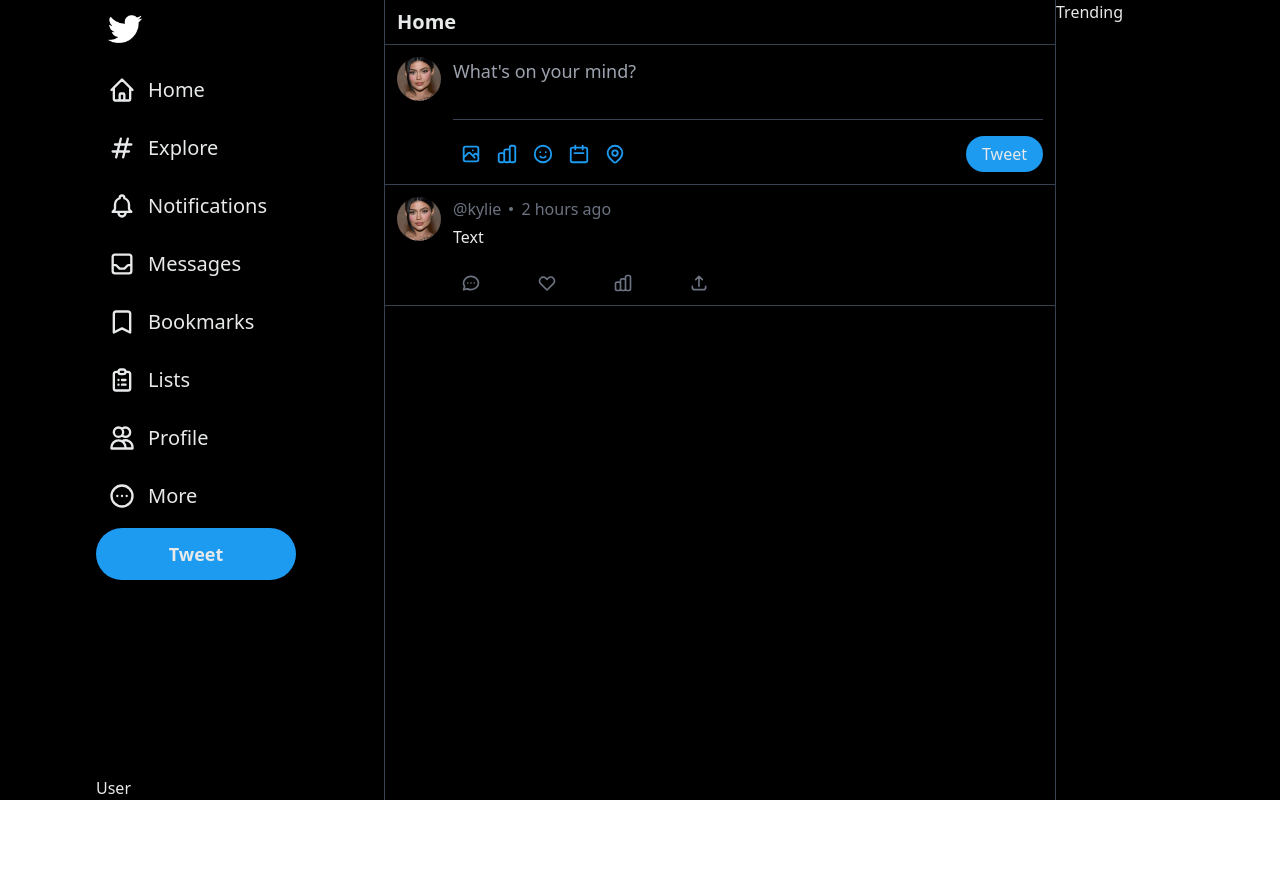
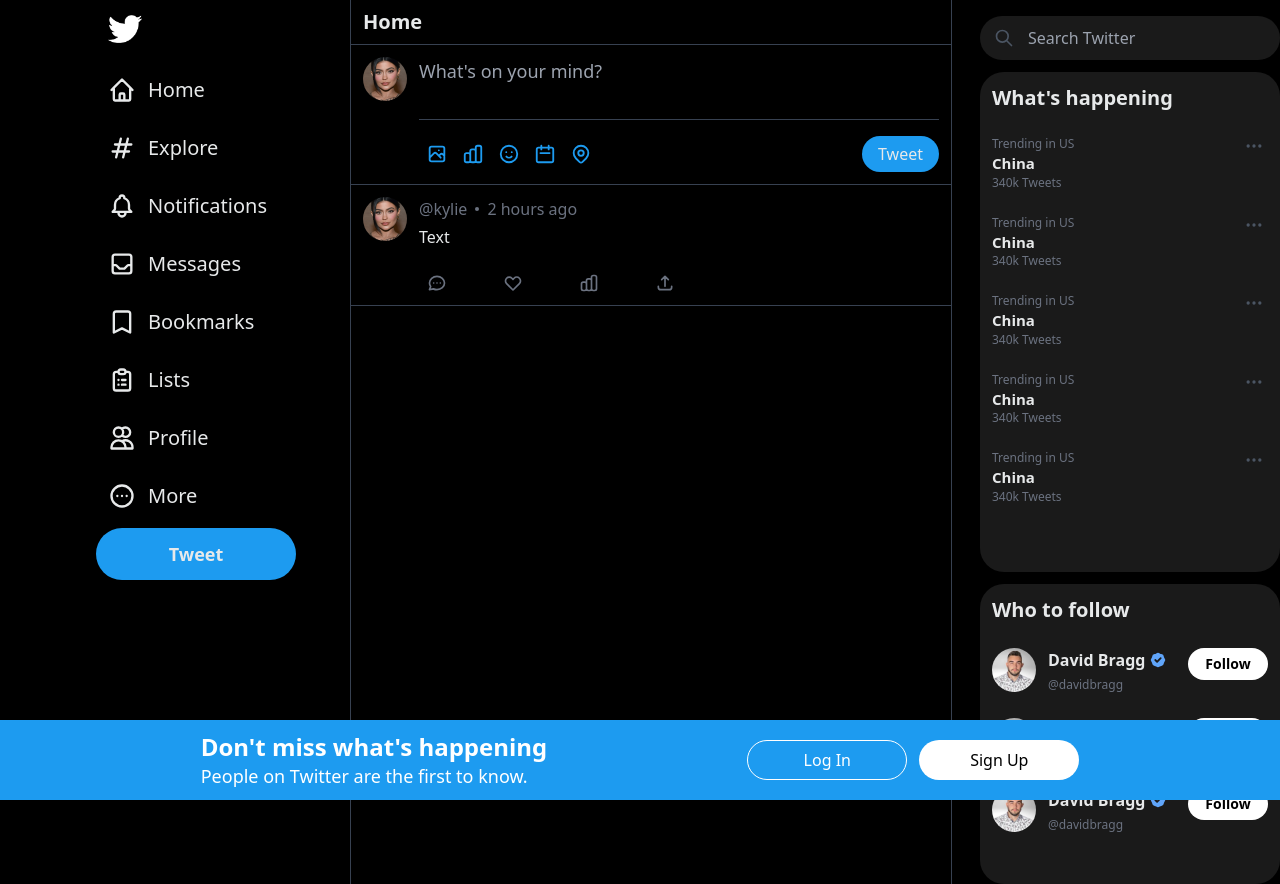
Before and after one commit to um9r/Twitter-Clone, a Next.js app: page / in a window 1280 px wide. Before the commit the page ends 800 px from the top, so only its background shows below. Built offline with nearby package versions, Linux system fonts and the light colour scheme.

Commit message:
trending, modal with redux

```diff
--- /dev/null
+++ b/components/BottomBanner.js
@@ -0,0 +1,21 @@
+import SignupModal from "./modals/SignupModal";
+
+export default function BottomBanner() {
+    return (
+        <div className="flex xl:space-x-[200px] justify-center items-center fixed w-full h-[80px] bg-[#1d9bf0] bottom-0">
+            <div className="hidden xl:inline text-white">
+                <h1 className="text-2xl font-bold">Don't miss what's happening</h1>
+                <span className="text-[18px] font-normal">People on Twitter are the first to know.</span>
+            </div>
+
+            <div className="space-x-3">
+                <button
+                className="bg-transparent border border-white text-white
+                w-[160px] rounded-full h-[40px] hover:bg-[#cbd2d7]
+                "
+                >Log In</button>
+                <SignupModal />
+            </div>
+        </div>
+    )
+}
--- a/components/PostsFeed.js
+++ b/components/PostsFeed.js
@@ -4,7 +4,7 @@
 export default function PostsFeed() {
   return (
     <div
-      className="sm:ml-20 xl:ml-96 max-w-2xl flex-grow
+      className="sm:ml-16 xl:ml-[350px] max-w-2xl flex-grow
         border-gray-700 border-x
         "
     >
--- a/components/Trending.js
+++ b/components/Trending.js
@@ -1,7 +1,114 @@
+import { DotsHorizontalIcon, SearchIcon } from "@heroicons/react/outline";
+import { BadgeCheckIcon } from "@heroicons/react/solid";
+
 export default function Trending() {
-    return (
-        <div className="hidden lg:flex">
-            Trending
+  return (
+    <div className="hidden lg:flex flex-col ml-7 mt-4">
+      <div
+        className="flex space-x-3 bg-white bg-opacity-10
+            w-[300px] h-[44px] p-3 rounded-3xl
+            "
+      >
+        <SearchIcon className="w-6 text-gray-600" />
+        <input
+          className="bg-transparent focus:outline-none"
+          placeholder="Search Twitter"
+        />
+      </div>
+      <div className="w-[300px] h-[500px] bg-white bg-opacity-10 rounded-3xl mt-3 ">
+        <h1 className="font-bold text-xl p-3">What's happening</h1>
+        <div className="p-3 relative">
+          <DotsHorizontalIcon className="w-5 text-gray-600 absolute right-4" />
+          <p className="text-xs text-gray-500">Trending in US</p>
+          <h1 className="text-[15px] font-bold">China</h1>
+          <p className="text-xs text-gray-500">340k Tweets</p>
         </div>
-    )
+        <div className="p-3 relative">
+          <DotsHorizontalIcon className="w-5 text-gray-600 absolute right-4" />
+          <p className="text-xs text-gray-500">Trending in US</p>
+          <h1 className="text-[15px] font-bold">China</h1>
+          <p className="text-xs text-gray-500">340k Tweets</p>
+        </div>
+        <div className="p-3 relative">
+          <DotsHorizontalIcon className="w-5 text-gray-600 absolute right-4" />
+          <p className="text-xs text-gray-500">Trending in US</p>
+          <h1 className="text-[15px] font-bold">China</h1>
+          <p className="text-xs text-gray-500">340k Tweets</p>
+        </div>
+        <div className="p-3 relative">
+          <DotsHorizontalIcon className="w-5 text-gray-600 absolute right-4" />
+          <p className="text-xs text-gray-500">Trending in US</p>
+          <h1 className="text-[15px] font-bold">China</h1>
+          <p className="text-xs text-gray-500">340k Tweets</p>
+        </div>
+        <div className="p-3 relative">
+          <DotsHorizontalIcon className="w-5 text-gray-600 absolute right-4" />
+          <p className="text-xs text-gray-500">Trending in US</p>
+          <h1 className="text-[15px] font-bold">China</h1>
+          <p className="text-xs text-gray-500">340k Tweets</p>
+        </div>
+      </div>
+      <div className="w-[300px] h-[300px] bg-white bg-opacity-10 rounded-3xl mt-3 ">
+        <h1 className="font-bold text-xl p-3">Who to follow</h1>
+
+        <div className="flex justify-between p-3">
+          <div className="flex space-x-3">
+            <img
+              className="w-11 h-11 object-cover rounded-full"
+              src="/assets/bragg.png"
+            />
+            <div>
+              <div className="flex space-x-1">
+                <h1 className="font-bold">David Bragg</h1>
+                <BadgeCheckIcon className="w-[18px] text-blue-400" />
+              </div>
+              <h1 className="text-[12px] mt-1 text-gray-500">@davidbragg</h1>
+            </div>
+          </div>
+
+          <button className="bg-white text-black text-sm w-20
+          rounded-3xl font-bold h-8
+          ">Follow</button>
+        </div>
+        <div className="flex justify-between p-3">
+          <div className="flex space-x-3">
+            <img
+              className="w-11 h-11 object-cover rounded-full"
+              src="/assets/bragg.png"
+            />
+            <div>
+              <div className="flex space-x-1">
+                <h1 className="font-bold">David Bragg</h1>
+                <BadgeCheckIcon className="w-[18px] text-blue-400" />
+              </div>
+              <h1 className="text-[12px] mt-1 text-gray-500">@davidbragg</h1>
+            </div>
+          </div>
+
+          <button className="bg-white text-black text-sm w-20
+          rounded-3xl font-bold h-8
+          ">Follow</button>
+        </div>
+        <div className="flex justify-between p-3">
+          <div className="flex space-x-3">
+            <img
+              className="w-11 h-11 object-cover rounded-full"
+              src="/assets/bragg.png"
+            />
+            <div>
+              <div className="flex space-x-1">
+                <h1 className="font-bold">David Bragg</h1>
+                <BadgeCheckIcon className="w-[18px] text-blue-400" />
+              </div>
+              <h1 className="text-[12px] mt-1 text-gray-500">@davidbragg</h1>
+            </div>
+          </div>
+
+          <button className="bg-white text-black text-sm w-20
+          rounded-3xl font-bold h-8
+          ">Follow</button>
+        </div>
+      </div>
+    </div>
+  );
 }
--- /dev/null
+++ b/components/modals/SignupModal.js
@@ -0,0 +1,40 @@
+import { closeSignupModal, openSignupModal } from "@/redux/modalSlice";
+import Modal from "@mui/material/Modal";
+import { useDispatch, useSelector } from "react-redux";
+
+export default function SignupModal() {
+    const isOpen = useSelector(state => state.modals.signupModalOpen)
+    const dispatch = useDispatch()
+    console.log(isOpen)
+
+  return (
+    <>
+      <button
+        className="bg-white text-black
+            w-[160px] rounded-full h-[40px] hover:bg-[#cbd2d7]
+            "
+            onClick={() => dispatch(openSignupModal())}
+      >
+        Sign Up
+      </button>
+
+      <Modal
+      open={isOpen}
+      onClose={() => dispatch(closeSignupModal())}
+      className="flex justify-center items-center"
+      >
+        <div className="w-[90%] h-[400px] bg-black text-white md:w-[560px]
+        md:h-[600px] border border-gray-700 rounded-lg
+        ">
+            <div>
+                <button className="bg-white text-black w-full font-bold
+                text-lg p-2
+                ">
+                    Sign In as Guest
+                </button>
+            </div>
+        </div>
+      </Modal>
+    </>
+  );
+}
--- a/pages/_app.js
+++ b/pages/_app.js
@@ -1,5 +1,11 @@
-import '@/styles/globals.css'
+import "@/styles/globals.css";
+import { Provider } from "react-redux";
+import { store } from "@/redux/store";
 
 export default function App({ Component, pageProps }) {
-  return <Component {...pageProps} />
+  return (
+    <Provider store={store}>
+      <Component {...pageProps} />
+    </Provider>
+  );
 }
--- a/pages/index.js
+++ b/pages/index.js
@@ -1,22 +1,29 @@
-import Head from 'next/head'
-import Image from 'next/image'
-import { Inter } from "next/font/google"
-import styles from '@/styles/Home.module.css'
-import Sidebar from '@/components/Sidebar'
-import PostsFeed from '@/components/PostsFeed'
-import Trending from '@/components/Trending'
+import Head from "next/head";
+import Image from "next/image";
+import { Inter } from "next/font/google";
+import styles from "@/styles/Home.module.css";
+import Sidebar from "@/components/Sidebar";
+import PostsFeed from "@/components/PostsFeed";
+import Trending from "@/components/Trending";
+import BottomBanner from "@/components/BottomBanner";
 
-const inter = Inter({ subsets: ['latin'] })
+const inter = Inter({ subsets: ["latin"] });
 
 export default function Home() {
   return (
-    <div className='bg-black min-h-screen text-[#E7E9EA]
-    min-w-[1400] mx-auto flex
+    <div>
+      <div
+        className="bg-black min-h-screen text-[#E7E9EA]
+        min-w-[1400] mx-auto flex
 
-    '>
-      <Sidebar />
-      <PostsFeed />
-      <Trending />
+        "
+      >
+        <Sidebar />
+        <PostsFeed />
+        <Trending />
+      </div>
+
+      <BottomBanner />
     </div>
-  )
+  );
 }
--- /dev/null
+++ b/redux/modalSlice.js
@@ -0,0 +1,23 @@
+import { createSlice } from '@reduxjs/toolkit'
+
+const initialState = {
+    signupModalOpen: false
+
+}
+
+const modalSlice = createSlice({
+  name: "modal",
+  initialState,
+  reducers: {
+    openSignupModal: (state) => {
+        state.signupModalOpen = true
+    },
+    closeSignupModal: (state) => {
+        state.signupModalOpen = false
+    }
+  }
+});
+
+export const {openSignupModal, closeSignupModal} = modalSlice.actions
+
+export default modalSlice.reducer
--- /dev/null
+++ b/redux/store.js
@@ -0,0 +1,8 @@
+import { configureStore } from '@reduxjs/toolkit'
+import modalSlice from './modalSlice'
+
+export const store = configureStore({
+  reducer: {
+    modals: modalSlice
+  },
+})
```
Also changed, not shown: package.json (+6 -1 lines), 1 other file (tests, documents, lock files or other folders).
